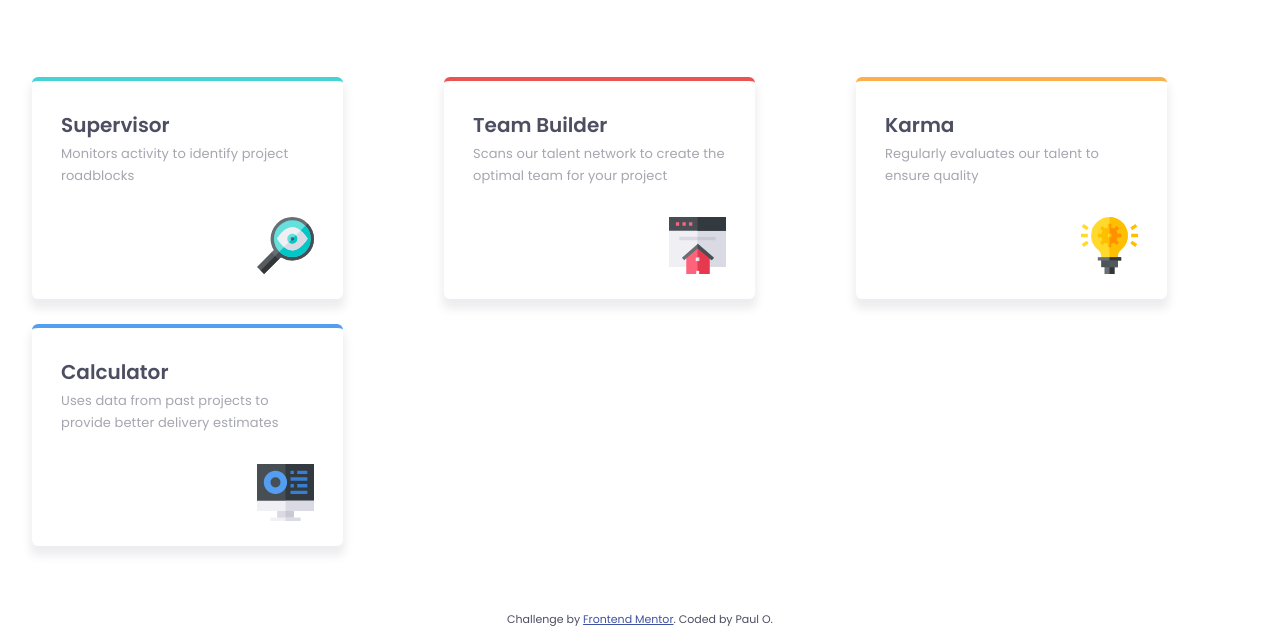
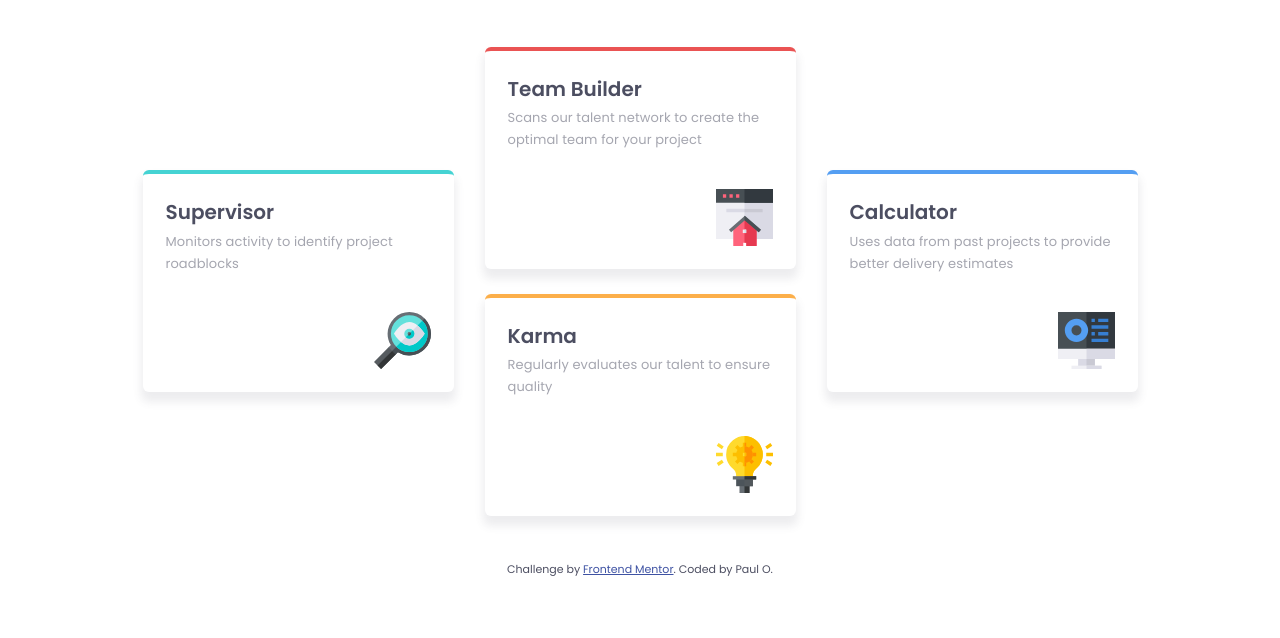
Before and after one commit to ePaulo/four-card-feature-section, a plain HTML site: page index.html in a window 1280 px wide. Shown: the part 223-861 px from the top of the page. After the commit the page ends 811 px from the top, so only its background shows below. Drawn offline with Linux system fonts and the light colour scheme.

Commit message:
css adjustments for desktop design

```diff
--- a/styles.css
+++ b/styles.css
@@ -31,9 +31,9 @@ body {
 }
 
 div.container {
-  max-width: 1440px;
-  min-width: 375px;
-  margin: 8.5rem auto 4rem;
+  max-width: 1070px;
+  min-width: 385px;
+  margin: 8rem auto 4rem;
   padding: 0 3.2rem;
 
   header {
@@ -44,6 +44,7 @@ div.container {
     h1 {
       font-size: 2.4rem;
       text-align: center;
+      line-height: 1.35;
 
       span.line-1 {
         font-weight: 200;
@@ -65,16 +66,16 @@ div.container {
 
   main.cards {
     display: grid;
-    grid-template-columns: repeat(auto-fill, minmax(300px, 1fr));
+    grid-template-columns: repeat(auto-fit, minmax(320px, 1fr));
     gap: 2rem;
-    padding: 2rem 0;
+    padding: 0;
 
     section.card {
       position: relative;
       width: 311px;
       height: 222px;
-      margin-bottom: 0.5em;
-      padding: 2.9rem;
+      margin: 0 auto 0.5em;
+      padding: 2.3rem;
       border-radius: 6px;
       border-top-width: 4px;
       border-top-style: solid;
@@ -98,8 +99,8 @@ div.container {
         height: 57px;
         align-self: flex-end;
         position: absolute;
-        bottom: 2.5rem;
-        right: 2.9rem;
+        bottom: 2.3rem;
+        right: 2.3rem;
       }
     }
 
@@ -121,6 +122,33 @@ div.container {
   }
 }
 
+@media (min-width: 1065px) {
+  main.cards {
+    grid-template-columns: repeat(3, 1fr);
+    grid-template-rows: repeat(2, 1fr);
+
+    section#card-1 {
+      grid-column: 1;
+      grid-row: 1 / span 2;
+      align-self: center;
+    }
+
+    section#card-2 {
+      grid-column: 2;
+    }
+
+    section#card-3 {
+      grid-column: 2;
+    }
+
+    section#card-4 {
+      grid-column: 3;
+      grid-row: 1 / span 2;
+      align-self: center;
+    }
+  }
+}
+
 footer {
   margin-bottom: 1em;
 
```
